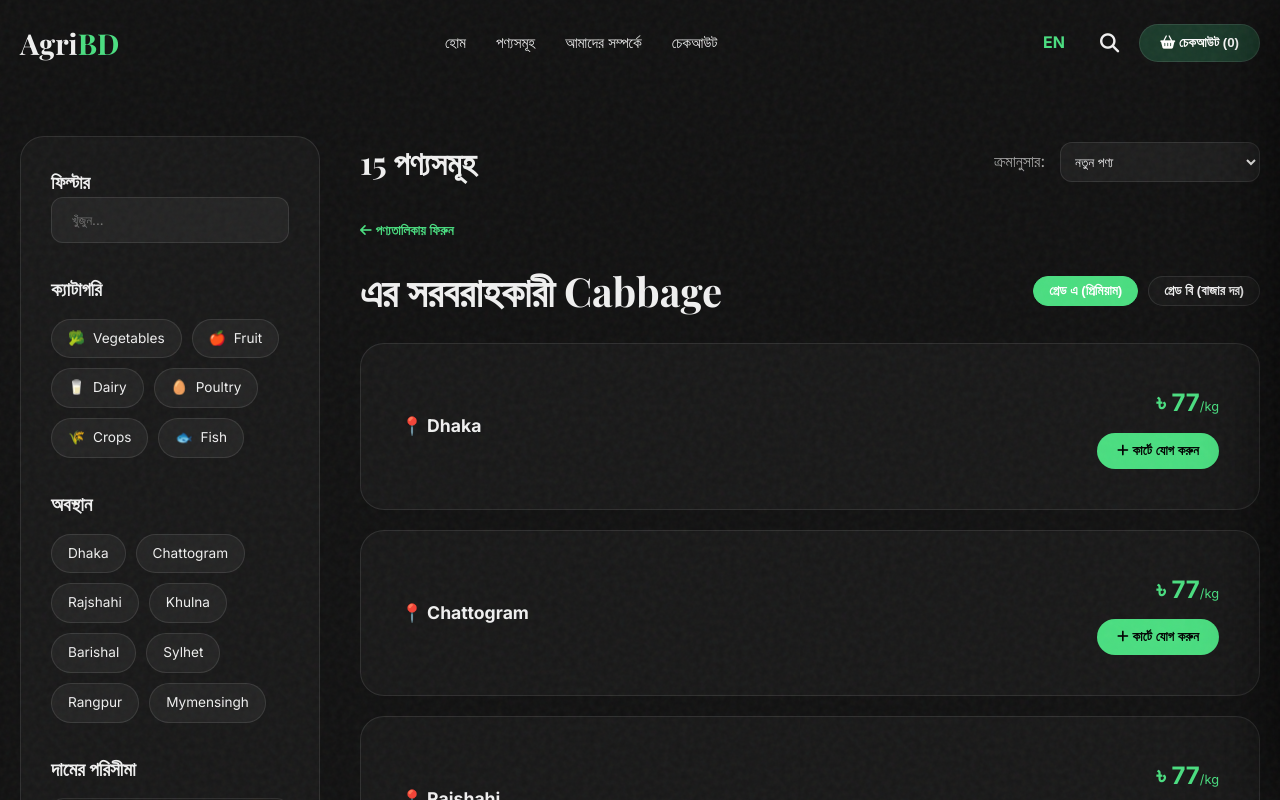
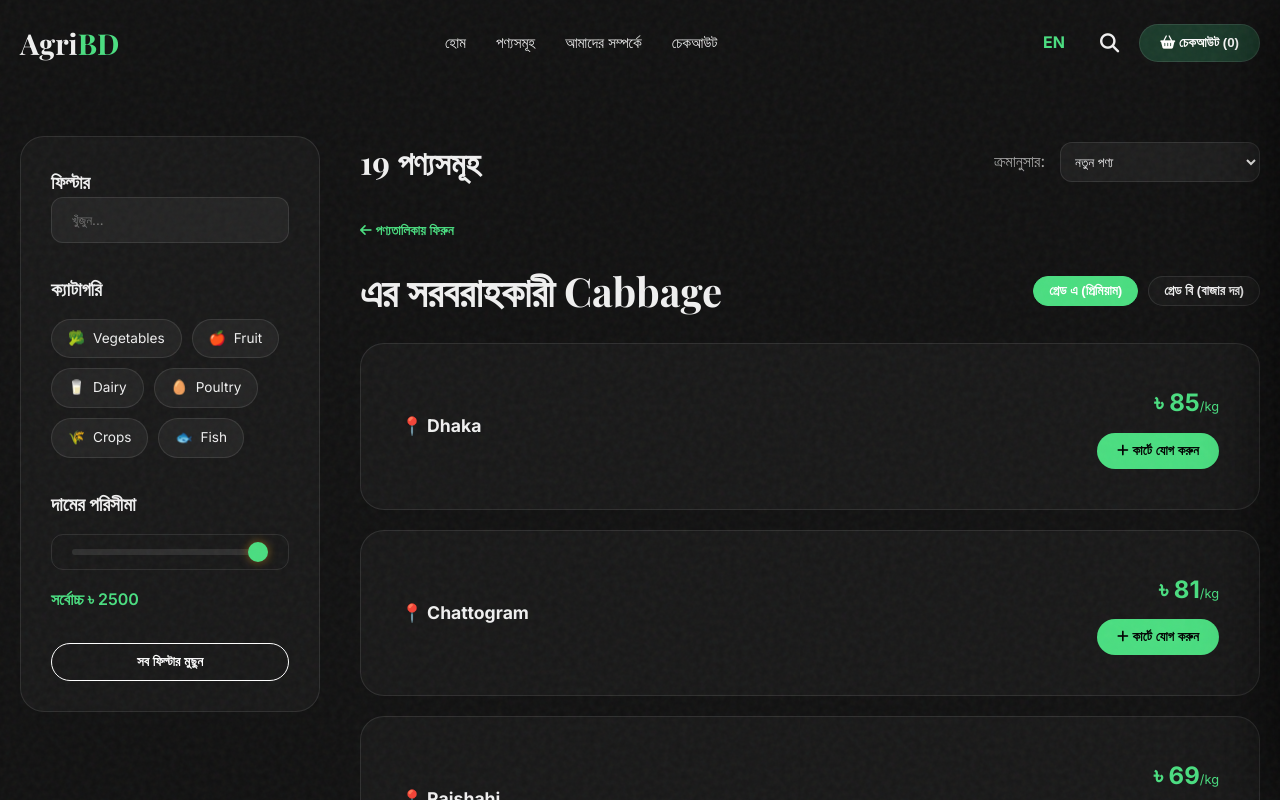
Before and after one commit to SadmanMahi67/agri-world, a website: page index.html in a window 1280 px wide. Both pictures are taken after a click on the element 163 px from the left and 2255 px from the top of the page. Shown: the top 800 px of the page. Drawn offline with nearby package versions, Linux system fonts and the light colour scheme.

Commit message:
feat: Implement regional pricing logic and expand product data with new items and updated details.

```diff
--- a/app.js
+++ b/app.js
@@ -1,27 +1,36 @@
 const divisions = ['Dhaka', 'Chattogram', 'Rajshahi', 'Khulna', 'Barishal', 'Sylhet', 'Rangpur', 'Mymensingh'];
+
+const getRegionalPrice = (base, div) => {
+    const variations = { 'Dhaka': 1.1, 'Chattogram': 1.05, 'Rajshahi': 0.9, 'Khulna': 0.95, 'Barishal': 0.92, 'Sylhet': 1.08, 'Rangpur': 0.88, 'Mymensingh': 0.94 };
+    return Math.round(base * (variations[div] || 1));
+};
 
 // Product Data Structure
 const products = [
-    { id: 'v1', name: 'Cabbage', category: 'Vegetables', description: 'Fresh crisp green cabbage.', rating: 4.8, image: 'https://images.unsplash.com/photo-1518977956812-cd3dbadaaf31?w=400', unit: 'kg', marketPrice: 70, suppliers: divisions.map((div, i) => ({ id: `s1-${i}`, region: div })) },
-    { id: 'v2', name: 'Potatoes', category: 'Vegetables', description: 'Premium quality diamond potatoes.', rating: 4.5, image: 'https://images.unsplash.com/photo-1508313880080-c4bef0730395?w=400', unit: 'kg', marketPrice: 25, suppliers: divisions.map((div, i) => ({ id: `s2-${i}`, region: div })) },
-    { id: 'v3', name: 'Carrots', category: 'Vegetables', description: 'Sweet orange organic carrots.', rating: 4.7, image: 'https://images.unsplash.com/photo-1447175008436-054170c2e979?w=400', unit: 'kg', marketPrice: 150, suppliers: divisions.map((div, i) => ({ id: `s3-${i}`, region: div })) },
-    { id: 'v4', name: 'Tomatoes', category: 'Vegetables', description: 'Vine-ripened red tomatoes.', rating: 4.6, image: 'https://images.unsplash.com/photo-1546094096-0df4bcaaa337?w=400', unit: 'kg', marketPrice: 130, suppliers: divisions.map((div, i) => ({ id: `s4-${i}`, region: div })) },
-    { id: 'v5', name: 'Spinach', category: 'Vegetables', description: 'Fresh nutritional spinach leaves.', rating: 4.9, image: 'https://images.unsplash.com/photo-1576045057995-568f588f82fb?w=400', unit: 'kg', marketPrice: 40, suppliers: divisions.map((div, i) => ({ id: `s5-${i}`, region: div })) },
-    { id: 'v6', name: 'Brinjal', category: 'Vegetables', description: 'Large purple eggplants.', rating: 4.5, image: 'https://images.unsplash.com/photo-1590301157890-4810ed352733?w=400', unit: 'kg', marketPrice: 120, suppliers: divisions.map((div, i) => ({ id: `s6-${i}`, region: div })) },
+    { id: 'v1', name: 'Cabbage', category: 'Vegetables', description: 'Fresh crisp green cabbage.', rating: 4.8, image: 'https://images.unsplash.com/photo-1518977956812-cd3dbadaaf31?w=400', unit: 'kg', marketPrice: 70, suppliers: divisions.map((div, i) => ({ id: `s1-${i}`, region: div, price: getRegionalPrice(70, div) })) },
+    { id: 'v2', name: 'Potatoes', category: 'Vegetables', description: 'Premium quality diamond potatoes.', rating: 4.5, image: 'https://images.unsplash.com/photo-1508313880080-c4bef0730395?w=400', unit: 'kg', marketPrice: 25, suppliers: divisions.map((div, i) => ({ id: `s2-${i}`, region: div, price: getRegionalPrice(25, div) })) },
+    { id: 'v3', name: 'Carrots', category: 'Vegetables', description: 'Sweet orange organic carrots.', rating: 4.7, image: 'https://images.unsplash.com/photo-1447175008436-054170c2e979?w=400', unit: 'kg', marketPrice: 150, suppliers: divisions.map((div, i) => ({ id: `s3-${i}`, region: div, price: getRegionalPrice(150, div) })) },
+    { id: 'v4', name: 'Tomatoes', category: 'Vegetables', description: 'Vine-ripened red tomatoes.', rating: 4.6, image: 'https://images.unsplash.com/photo-1546094096-0df4bcaaa337?w=400', unit: 'kg', marketPrice: 130, suppliers: divisions.map((div, i) => ({ id: `s4-${i}`, region: div, price: getRegionalPrice(130, div) })) },
+    { id: 'v5', name: 'Spinach', category: 'Vegetables', description: 'Fresh nutritional spinach leaves.', rating: 4.9, image: 'https://images.unsplash.com/photo-1576045057995-568f588f82fb?w=400', unit: 'kg', marketPrice: 40, suppliers: divisions.map((div, i) => ({ id: `s5-${i}`, region: div, price: getRegionalPrice(40, div) })) },
+    { id: 'v6', name: 'Brinjal', category: 'Vegetables', description: 'Large purple eggplants.', rating: 4.5, image: 'https://images.unsplash.com/photo-1590301157890-4810ed352733?w=400', unit: 'kg', marketPrice: 120, suppliers: divisions.map((div, i) => ({ id: `s6-${i}`, region: div, price: getRegionalPrice(120, div) })) },
 
-    { id: 'f1', name: 'Apples', category: 'Fruit', description: 'Crisp and sweet gala apples.', rating: 4.8, image: 'https://images.unsplash.com/photo-1567306226416-28f0efdc88ce?w=400', unit: 'kg', marketPrice: 280, suppliers: divisions.map((div, i) => ({ id: `s7-${i}`, region: div })) },
-    { id: 'f2', name: 'Banana', category: 'Fruit', description: 'Sweet tropical organic bananas.', rating: 4.4, image: 'https://images.unsplash.com/photo-1571771894821-ce9b6c11b08e?w=400', unit: 'kg', marketPrice: 60, suppliers: divisions.map((div, i) => ({ id: `s8-${i}`, region: div })) },
-    { id: 'f3', name: 'Mango', category: 'Fruit', description: 'Famous Rajshahi langra mangoes.', rating: 5.0, image: 'https://images.unsplash.com/photo-1553279768-865429fa0078?w=400', unit: 'kg', marketPrice: 125, suppliers: divisions.map((div, i) => ({ id: `s9-${i}`, region: div })) },
+    { id: 'f1', name: 'Apples', category: 'Fruit', description: 'Crisp and sweet gala apples.', rating: 4.8, image: 'https://images.unsplash.com/photo-1567306226416-28f0efdc88ce?w=400', unit: 'kg', marketPrice: 280, suppliers: divisions.map((div, i) => ({ id: `s7-${i}`, region: div, price: getRegionalPrice(280, div) })) },
+    { id: 'f2', name: 'Banana', category: 'Fruit', description: 'Sweet tropical organic bananas.', rating: 4.4, image: 'https://images.unsplash.com/photo-1571771894821-ce9b6c11b08e?w=400', unit: 'hali', marketPrice: 40, suppliers: divisions.map((div, i) => ({ id: `s8-${i}`, region: div, price: getRegionalPrice(40, div) })) },
+    { id: 'f3', name: 'Mango', category: 'Fruit', description: 'Famous Rajshahi langra mangoes.', rating: 5.0, image: 'https://images.unsplash.com/photo-1553279768-865429fa0078?w=400', unit: 'kg', marketPrice: 125, suppliers: divisions.map((div, i) => ({ id: `s9-${i}`, region: div, price: getRegionalPrice(125, div) })) },
 
-    { id: 'm1', name: 'Milk', category: 'Dairy', description: 'Pure farm-fresh cow milk.', rating: 4.9, image: 'https://images.unsplash.com/photo-1563636619-e9143da7973b?w=400', unit: 'liters', marketPrice: 90, suppliers: divisions.map((div, i) => ({ id: `s10-${i}`, region: div })) },
+    { id: 'm1', name: 'Cow Milk', category: 'Dairy', noGrade: true, description: 'Pure farm-fresh cow milk.', rating: 4.9, image: 'https://images.unsplash.com/photo-1563636619-e9143da7973b?w=400', unit: 'liters', marketPrice: 90, suppliers: divisions.map((div, i) => ({ id: `s10-${i}`, region: div, price: getRegionalPrice(90, div) })) },
+    { id: 'm2', name: 'Goat Milk', category: 'Dairy', noGrade: true, description: 'Nutritious goat milk, easy to digest.', rating: 4.7, image: 'https://images.unsplash.com/photo-1528750951163-f014fc9ad3ac?w=400', unit: 'liters', marketPrice: 140, suppliers: divisions.map((div, i) => ({ id: `s10b-${i}`, region: div, price: getRegionalPrice(140, div) })) },
+    { id: 'm3', name: 'Sheep Milk', category: 'Dairy', noGrade: true, description: 'Rare and creamy sheep milk.', rating: 4.6, image: 'https://images.unsplash.com/photo-1517448931760-9bf4414148c5?w=400', unit: 'liters', marketPrice: 220, suppliers: divisions.map((div, i) => ({ id: `s10c-${i}`, region: div, price: getRegionalPrice(220, div) })) },
 
-    { id: 'p1', name: 'Eggs', category: 'Poultry', description: 'Farm fresh organic eggs.', rating: 4.8, image: 'https://images.unsplash.com/photo-1506976785307-8732e854ad03?w=400', unit: 'kg', marketPrice: 150, suppliers: divisions.map((div, i) => ({ id: `s11-${i}`, region: div })) },
+    { id: 'p1', name: 'Chicken Eggs', category: 'Poultry', noGrade: true, description: 'Farm fresh organic chicken eggs.', rating: 4.8, image: 'https://images.unsplash.com/photo-1506976785307-8732e854ad03?w=400', unit: 'hali', marketPrice: 55, suppliers: divisions.map((div, i) => ({ id: `s11-${i}`, region: div, price: getRegionalPrice(55, div) })) },
+    { id: 'p2', name: 'Duck Eggs', category: 'Poultry', noGrade: true, description: 'Rich and tasty native duck eggs.', rating: 4.7, image: 'https://images.unsplash.com/photo-1627308595229-7830a5c91f9f?w=400', unit: 'hali', marketPrice: 75, suppliers: divisions.map((div, i) => ({ id: `s11b-${i}`, region: div, price: getRegionalPrice(75, div) })) },
+    { id: 'p3', name: 'Quail Eggs', category: 'Poultry', noGrade: true, description: 'Tiny but nutrient-packed quail eggs.', rating: 4.9, image: 'https://images.unsplash.com/photo-1598965675045-45c5e72c7295?w=400', unit: 'hali', marketPrice: 35, suppliers: divisions.map((div, i) => ({ id: `s11c-${i}`, region: div, price: getRegionalPrice(35, div) })) },
 
-    { id: 'c1', name: 'Rice', category: 'Crops', description: 'Aromatic long-grain miniket rice.', rating: 4.7, image: 'https://images.unsplash.com/photo-1586201375761-83865001e31c?w=400', unit: 'kg', marketPrice: 70, suppliers: divisions.map((div, i) => ({ id: `s12-${i}`, region: div })) },
-    { id: 'c2', name: 'Lentils', category: 'Crops', description: 'High protein red lentils (Dal).', rating: 4.6, image: 'https://images.unsplash.com/photo-1585664811087-47f65abbad64?w=400', unit: 'kg', marketPrice: 155, suppliers: divisions.map((div, i) => ({ id: `s13-${i}`, region: div })) },
+    { id: 'c1', name: 'Rice', category: 'Crops', description: 'Aromatic long-grain miniket rice.', rating: 4.7, image: 'https://images.unsplash.com/photo-1586201375761-83865001e31c?w=400', unit: 'kg', marketPrice: 70, suppliers: divisions.map((div, i) => ({ id: `s12-${i}`, region: div, price: getRegionalPrice(70, div) })) },
+    { id: 'c2', name: 'Lentils', category: 'Crops', description: 'High protein red lentils (Dal).', rating: 4.6, image: 'https://images.unsplash.com/photo-1585664811087-47f65abbad64?w=400', unit: 'kg', marketPrice: 155, suppliers: divisions.map((div, i) => ({ id: `s13-${i}`, region: div, price: getRegionalPrice(155, div) })) },
 
-    { id: 'fi1', name: 'Hilsa Fish', category: 'Fish', description: 'Padma Hilsa - The King of Fish.', rating: 5.0, image: 'https://images.unsplash.com/photo-1580476262798-bddd9f4b7369?w=400', unit: 'kg', marketPrice: 1800, suppliers: divisions.map((div, i) => ({ id: `s14-${i}`, region: div })) },
-    { id: 'fi2', name: 'Prawns', category: 'Fish', description: 'Freshwater giant prawns.', rating: 4.8, image: 'https://images.unsplash.com/photo-1553659971-f01207815844?w=400', unit: 'kg', marketPrice: 950, suppliers: divisions.map((div, i) => ({ id: `s15-${i}`, region: div })) }
+    { id: 'fi1', name: 'Hilsa Fish', category: 'Fish', description: 'Padma Hilsa - The King of Fish.', rating: 5.0, image: 'https://images.unsplash.com/photo-1580476262798-bddd9f4b7369?w=400', unit: 'kg', marketPrice: 1800, suppliers: divisions.map((div, i) => ({ id: `s14-${i}`, region: div, price: getRegionalPrice(1800, div) })) },
+    { id: 'fi2', name: 'Prawns', category: 'Fish', description: 'Freshwater giant prawns.', rating: 4.8, image: 'https://images.unsplash.com/photo-1553659971-f01207815844?w=400', unit: 'kg', marketPrice: 950, suppliers: divisions.map((div, i) => ({ id: `s15-${i}`, region: div, price: getRegionalPrice(950, div) })) }
 ];
 
 const categoryData = [
@@ -387,13 +396,14 @@ function applyFilters() {
         const matchesSearch = p.name.toLowerCase().includes(search) || p.category.toLowerCase().includes(search);
         const matchesCat = filters.categories.length === 0 || filters.categories.includes(p.category);
         const matchesReg = filters.regions.length === 0 || p.suppliers.some(s => filters.regions.includes(s.region));
-        const matchesPrice = p.marketPrice <= filters.maxPrice;
+        const minPrice = Math.min(...p.suppliers.map(s => s.price));
+        const matchesPrice = minPrice <= filters.maxPrice;
 
         return matchesSearch && matchesCat && matchesReg && matchesPrice;
     });
 
-    if (sort === 'price-low') filtered.sort((a, b) => a.marketPrice - b.marketPrice);
-    if (sort === 'price-high') filtered.sort((a, b) => b.marketPrice - a.marketPrice);
+    if (sort === 'price-low') filtered.sort((a, b) => Math.min(...a.suppliers.map(s => s.price)) - Math.min(...b.suppliers.map(s => s.price)));
+    if (sort === 'price-high') filtered.sort((a, b) => Math.max(...b.suppliers.map(s => s.price)) - Math.max(...a.suppliers.map(s => s.price)));
 
     const grid = document.getElementById('productGrid');
     if (grid) {
@@ -420,18 +430,25 @@ function showSuppliers(product) {
     currentProduct = product;
     const grid = document.getElementById('productGrid');
     const view = document.getElementById('supplierView');
+    const gradeToggle = document.querySelector('.grade-toggle');
+
     if (grid && view) {
         grid.classList.add('hidden');
         view.classList.remove('hidden');
     }
+
+    if (gradeToggle) {
+        gradeToggle.style.display = product.noGrade ? 'none' : 'flex';
+    }
+
     const detailTitle = document.getElementById('productDetailTitle');
     if (detailTitle) detailTitle.innerText = `${translations[currentLang].suppliersFor} ${product.name}`;
 
-    const price = calculatePrice(product.marketPrice, currentGrade);
-
     const list = document.getElementById('supplierList');
     if (list) {
-        list.innerHTML = product.suppliers.map(s => `
+        list.innerHTML = product.suppliers.map(s => {
+            const price = product.noGrade ? s.price : calculatePrice(s.price, currentGrade);
+            return `
                 <div class="checkout-card fade-in" style="margin-bottom: 20px; display: flex; justify-content: space-between; align-items: center;">
                     <div>
                         <p style="color:var(--text); font-weight:700; font-size: 1.1rem;">📍 ${s.region}</p>
@@ -443,7 +460,8 @@ function showSuppliers(product) {
                         </button>
                     </div>
                 </div>
-        `).join('');
+            `;
+        }).join('');
     }
 }
 
@@ -459,19 +477,20 @@ function closeSupplierView() {
 function addToCart(pStr, sStr, price) {
     const p = JSON.parse(decodeURIComponent(pStr));
     const s = JSON.parse(decodeURIComponent(sStr));
+    const increment = p.unit === 'hali' ? 1 : 0.5;
 
-    const existing = cart.find(item => item.productId === p.id && item.region === s.region && item.grade === currentGrade);
+    const existing = cart.find(item => item.productId === p.id && item.region === s.region && (p.noGrade ? true : item.grade === currentGrade));
     if (existing) {
-        existing.qty += 0.5;
+        existing.qty += increment;
     } else {
         cart.push({
             productId: p.id,
             productName: p.name,
             image: p.image,
             price: price,
-            qty: 0.5,
+            qty: increment,
             region: s.region,
-            grade: currentGrade,
+            grade: p.noGrade ? '' : currentGrade,
             unit: p.unit
         });
     }
@@ -485,8 +504,10 @@ function addToCart(pStr, sStr, price) {
 }
 
 function updateQty(index, delta) {
-    cart[index].qty += delta;
-    if (cart[index].qty <= 0) cart.splice(index, 1);
+    const item = cart[index];
+    const increment = item.unit === 'hali' ? 1 : 0.5;
+    item.qty += (delta > 0 ? increment : -increment);
+    if (item.qty <= 0) cart.splice(index, 1);
     updateCartUI();
 }
 
@@ -509,15 +530,15 @@ function updateCartUI() {
             <div style="flex: 1;">
                 <div style="display:flex; justify-content:space-between; align-items:flex-start; margin-bottom:10px;">
                     <div>
-                        <strong style="display:block;">${item.productName} (${item.grade})</strong>
+                        <strong style="display:block;">${item.productName} ${item.grade ? '('+item.grade+')' : ''}</strong>
                         <span style="font-size:0.75rem; color:var(--text-muted);">📍 ${item.region}</span>
                     </div>
                     <span style="font-weight: 700;">৳ ${Math.round(item.price * item.qty)}</span>
                 </div>
                 <div class="qty-controls">
-                    <button class="qty-btn" onclick="window.updateQty(${index}, -0.5)">-</button>
+                    <button class="qty-btn" onclick="window.updateQty(${index}, -1)">-</button>
                     <span style="font-weight:700;">${item.qty}${item.unit}</span>
-                    <button class="qty-btn" onclick="window.updateQty(${index}, 0.5)">+</button>
+                    <button class="qty-btn" onclick="window.updateQty(${index}, 1)">+</button>
                 </div>
             </div>
         `;
@@ -548,7 +569,7 @@ function renderCheckout() {
             <img src="${item.image}" style="width: 50px; height: 50px; border-radius: 8px; object-fit: cover;">
             <div style="flex: 1;">
                 <div style="display: flex; justify-content: space-between;">
-                    <strong>${item.productName} (${item.grade})</strong>
+                    <strong>${item.productName} ${item.grade ? '('+item.grade+')' : ''}</strong>
                     <span>৳ ${Math.round(item.price * item.qty)}</span>
                 </div>
                 <p style="font-size: 0.8rem; color: var(--text-muted);">${item.qty}${item.unit} from ${item.region}</p>
--- a/index.html
+++ b/index.html
@@ -101,12 +101,6 @@
                             </div>
                         </div>
 
-                        <div class="filter-group">
-                            <h4 data-t="location">অবস্থান</h4>
-                            <div id="regionFilters" class="pill-filters">
-                                <!-- Pill buttons -->
-                            </div>
-                        </div>
 
                         <div class="filter-group">
                             <h4 data-t="priceRange">দামের পরিসীমা</h4>
```
Lines whose indentation alone changed are shown as unchanged.
